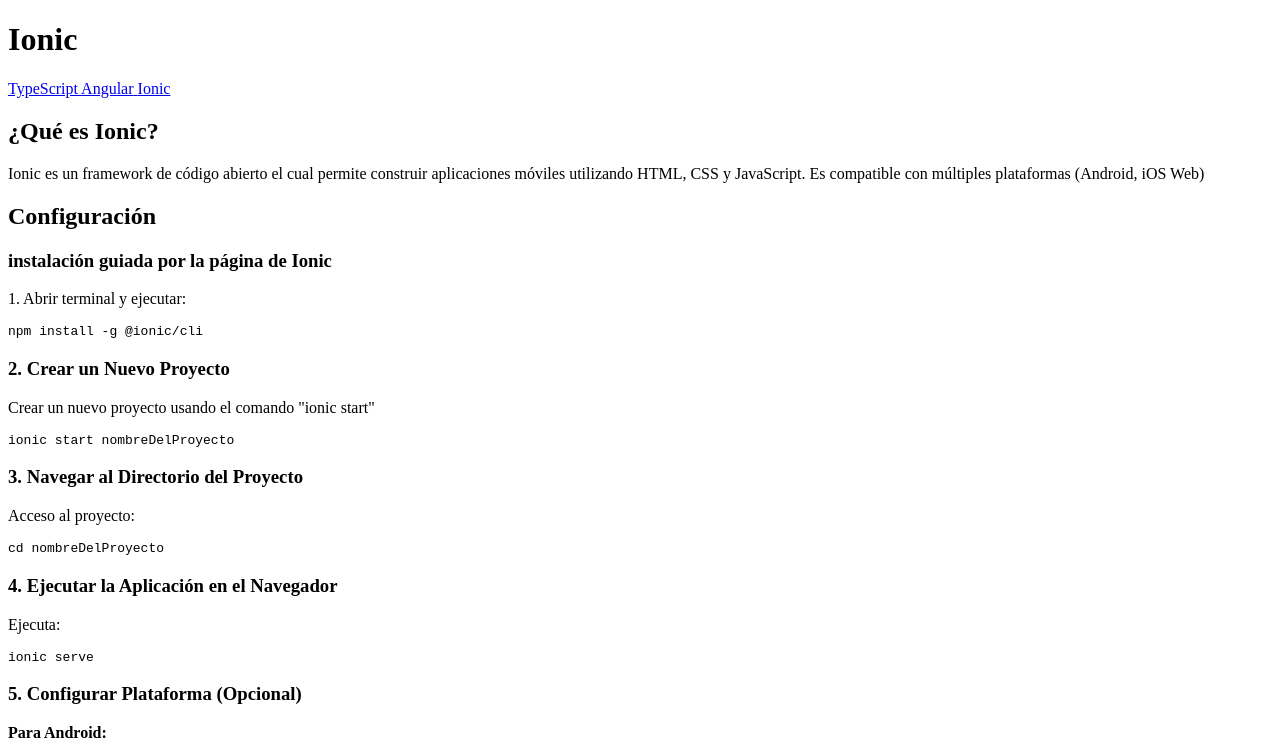
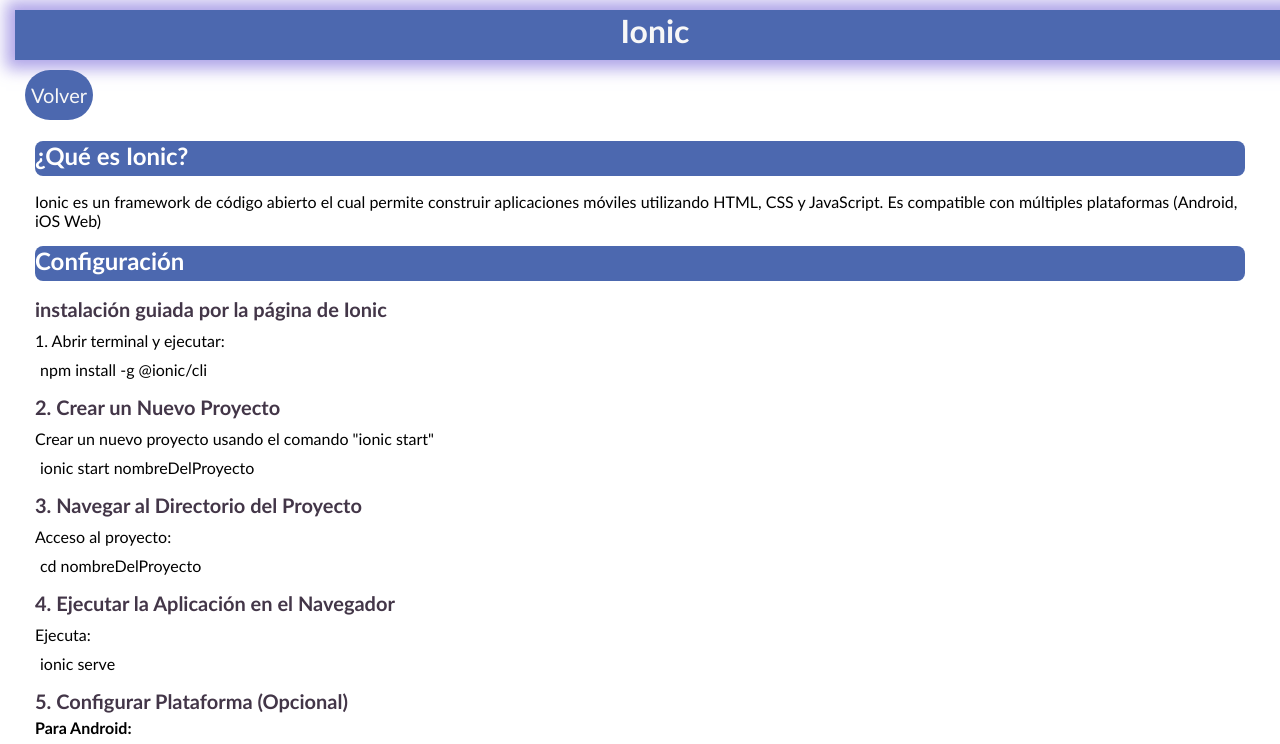
Before and after one commit to BrandonAndres778/pagina, a plain HTML site: page html/Ionic.html in a window 1280 px wide. Shown: the top 744 px of the page. Drawn offline with Linux system fonts and the light colour scheme.

Commit message:
se agrego html y css

```diff
--- /dev/null
+++ b/css/contenido.css
@@ -0,0 +1,51 @@
+* {
+    margin: 5px;
+    border: 5px;
+    font-family: 'Gill Sans', 'Gill Sans MT', Calibri, 'Trebuchet MS', sans-serif;
+  }
+.contenidoCompleto{
+    width: 100vw;
+    height: 40px;
+    display: flex;
+    justify-content: center;
+    align-items: center;
+    padding-bottom: 10px;
+    background-color: #4c68af;
+    box-shadow: 0px 0px 15px 9px rgba(142, 127, 222, 0.7);
+    font-family: 'Gill Sans', 'Gill Sans MT', Calibri, 'Trebuchet MS', sans-serif;
+    color: rgb(247, 247, 247);
+}
+
+.Volver{
+    font-size: 20px;
+    color: rgb(247, 247, 247);
+    background-color: #4c68af;
+    height: 50px;
+    border-radius: 25px;
+    border: #4c68af;
+}
+
+h2 {
+
+    margin-top: 16px;
+    margin-bottom: 16px;
+    background-color: #4c68af;
+    color: rgb(255, 255, 255);
+    border-radius: 8px;
+    height: 35px;
+}
+
+h3 {
+    color:  rgb(67, 54, 72);
+    margin-top: 16px;
+    font-size: 24px;
+    border-radius: 8px;
+    font-size: 20px;
+}
+
+
+p{
+    margin-top: 10px;
+    margin-bottom: 10px;
+
+}
--- a/css/pagina.css
+++ b/css/pagina.css
@@ -1,6 +1,4 @@
-:root{
-    font-size: 16px;
-}
+
 
 * {
     margin: 0px;
@@ -8,32 +6,42 @@
     background-color: rgba(0, 0, 0, 0);
     border: 0;
 
-}
+  }
 
-.headerContent {
-    height: 5rem;
+  header{
+    width: 100vw;
+    height: 60px;
     display: flex;
     justify-content: center;
     align-items: center;
+    padding-bottom: 10px;
+    background-color: #4c68af;
+    box-shadow: 0px 0px 15px 9px rgba(142, 127, 222, 0.7);
+    font-family: 'Gill Sans', 'Gill Sans MT', Calibri, 'Trebuchet MS', sans-serif;
+    color: rgb(247, 247, 247);
+
+  }
+
+  .headerContent{
+    display: flex;
+    flex-direction: column;
+    justify-content: center;
+    align-items: center;
+  }
+
+.ca-link{
+  text-decoration: none;
+  color: black;
 }
 
-.menuFoot__option{
-    width: 25%;
-    height: 5rem;
+.icono{
+  border: #4c68af;
+  border-radius: 20px;
+  height: 220px;
+  box-shadow: 0px 0px 15px 9px rgba(142, 127, 222, 0.7);
 }
 
-
-
-.productsContent{
-    display: flex;
-    flex-direction: column;
-    align-items: center;
-    justify-content: flex-start;
-    gap: 32px;
+.icono_img{
+  width: 220px;
+  height: 210px;
 }
-
-.Parrafo{
-    height: 5rem;
-    justify-content: center;
-    align-items: center;
-}
--- a/Ionic.html
+++ b/html/Ionic.html
@@ -4,24 +4,17 @@
     <meta charset="UTF-8" />
     <meta name="viewport" content="width=device-width, initial-scale=1.0" />
     <title>Consulta</title>
-
+    <link rel="stylesheet" href="../css/contenido.css">
 </head>
-<body class="ionic">
-    <header class="headerContent ionic__header">
-        <h1 class="heading">Ionic</h1>
+<body>
+    <header class="contenidoCompleto">
+        <h1>Ionic</h1>
     </header>
-    <nav class="browser">
-        <a class="browser_button" href="Typescript.html">
-            <label class="label">TypeScript</label>
-        </a>
-        <a class="browser_button" href="Angular.html">
-                        <label class="label">Angular</label>
-        </a>
-        <a class="browser_button"  href="Ionic.html">
-            <label class="label">Ionic</label>
-        </a>
-    </nav>
-    <section class="textContent">
+    <div class="contenido">
+      <a href="index.html">
+        <button class="Volver">Volver</button>
+      </a>
+       <section>
         <section class="textContent_text">
             <article>
                 <h2>¿Qué es Ionic?</h2>
@@ -102,6 +95,7 @@
                  creación y prueba de aplicaciones.
                 </p>
             </article>
+    </div>
 </section>
 </body>
 </html>
```
Also changed, not shown: html/index.html (added, +26 -0 lines), index.html (deleted, +0 -26 lines), imagenes/angular.png (added), imagenes/img.png (added), imagenes/ionic-1.png (added).
